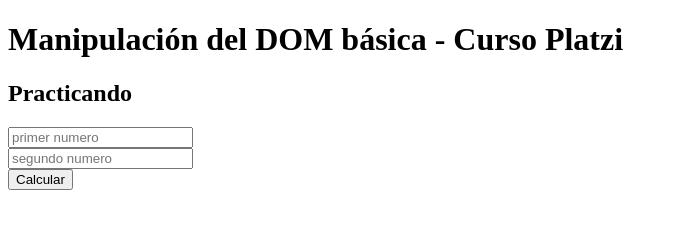
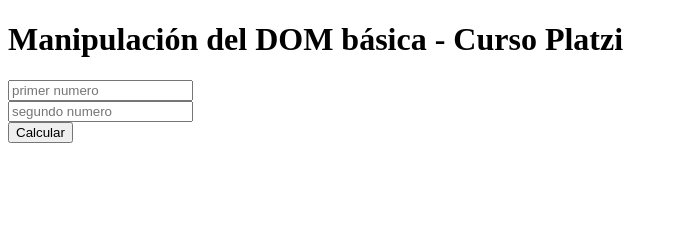
Before and after one commit to wabedoya/Practica1_JavaScript, a plain HTML site: page index.html in a window 1280 px wide. Shown: the whole page, without its empty margins (0-678 px from the left). Drawn offline with Linux system fonts and the light colour scheme.

Commit message:
original

```diff
--- a/index.html
+++ b/index.html
@@ -8,7 +8,7 @@
 </head>
 <body>
 <h1>Manipulación del DOM básica - Curso Platzi</h1>
-<h2>Practicando</h2>
+
 <form action="" id="formIndex">
     <input  placeholder="primer numero" id="n1" ><br>
     <input  placeholder="segundo numero" id="n2"><br>
```
